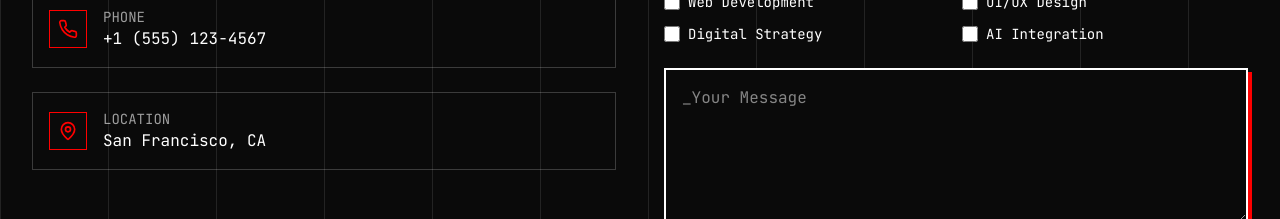
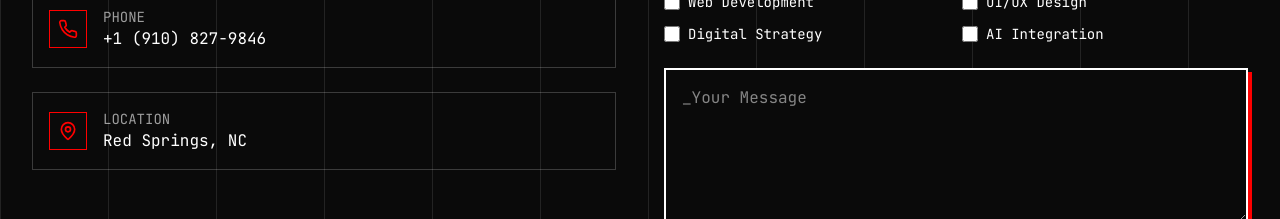
Before and after one commit to skerns321/ImagiNative-AI-Studios-App, a Next.js app: page / in a window 1280 px wide. Shown: the part 5460-5679 px from the top of the page. Built offline with nearby package versions, Linux system fonts and the light colour scheme.

Commit message:
fix: update contact information and adjust navigation controls positioning in Contact and Hero components

```diff
--- a/src/components/Contact.tsx
+++ b/src/components/Contact.tsx
@@ -171,8 +171,8 @@ export default function Contact() {
             <div className="space-y-4 sm:space-y-6">
               {[
                 { icon: Mail, label: 'Email', value: 'hello@imaginative.studio' },
-                { icon: Phone, label: 'Phone', value: '+1 (555) 123-4567' },
-                { icon: MapPin, label: 'Location', value: 'San Francisco, CA' }
+                { icon: Phone, label: 'Phone', value: '+1 (910) 827-9846' },
+                { icon: MapPin, label: 'Location', value: 'Red Springs, NC' }
               ].map((item, index) => (
                 <motion.div
                   key={item.label}
--- a/src/components/Hero.tsx
+++ b/src/components/Hero.tsx
@@ -121,7 +121,7 @@ export default function Hero() {
       </AnimatePresence>
 
       {/* Navigation Controls */}
-      <div className="absolute bottom-4 sm:bottom-6 lg:bottom-8 left-0 right-0 flex justify-center items-center gap-2 sm:gap-4 z-10 px-4">
+      <div className="absolute bottom-12 sm:bottom-16 lg:bottom-20 left-0 right-0 flex justify-center items-center gap-2 sm:gap-4 z-10 px-4">
         <button
           onClick={handlePrevious}
           className="p-2 sm:p-3 border-2 border-primary-white text-primary-white
```
